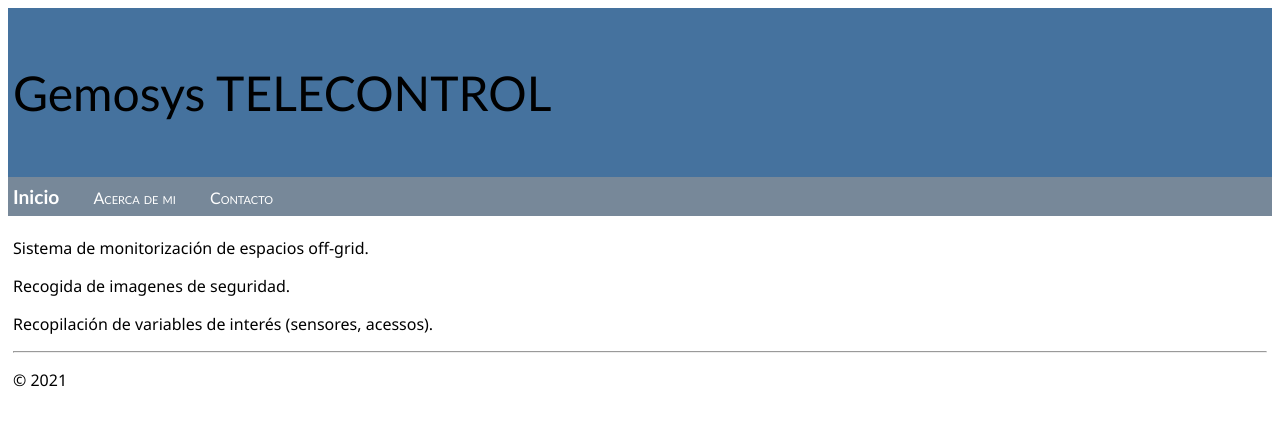
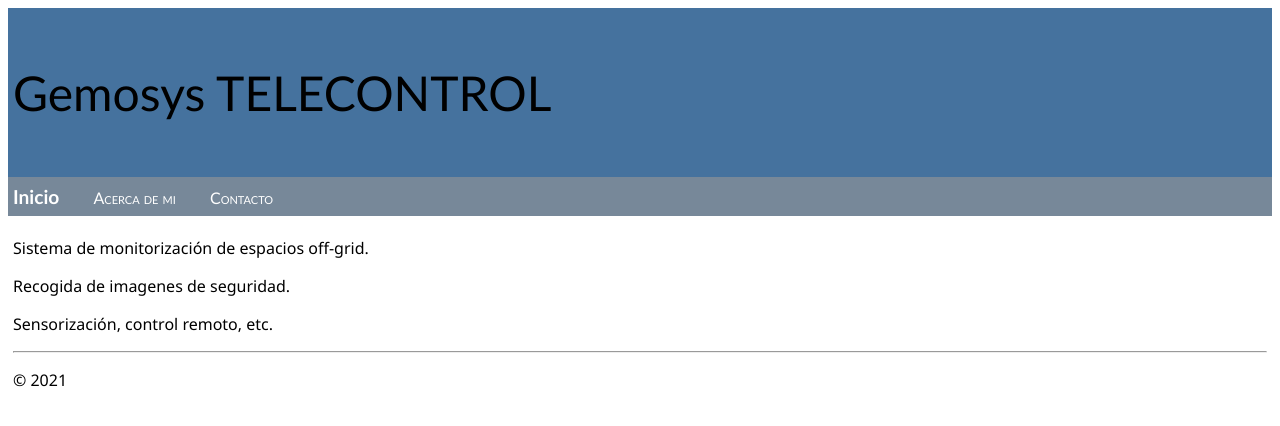
Before and after one commit to gemosys/Flask, a Flask app: page / in a window 1280 px wide. Shown: the top 426 px of the page. Run offline with Flask 2, Linux system fonts and the light colour scheme.

Commit message:
Nueva version

```diff
--- a/demo_app/templates/home.html
+++ b/demo_app/templates/home.html
@@ -5,5 +5,5 @@ Home
 {% block content %}
 <p>Sistema de monitorización de espacios off-grid.</p>
 <p>Recogida de imagenes de seguridad.</p>
-<p>Recopilación de variables de interés (sensores, acessos).</p>
+<p>Sensorización, control remoto, etc.</p>
 {% endblock %}
```
